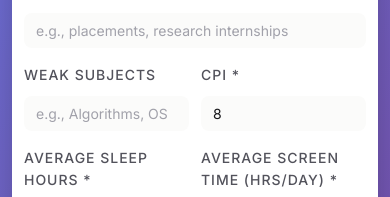
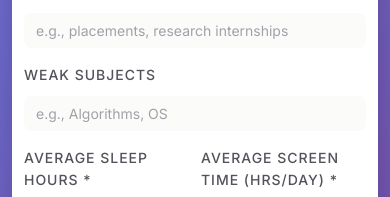
Before and after one commit to 2kri5h/atlas-platform, a React (Vite) app in the folder frontend/: page /register in a window 390 px wide. Shown: the part 562-759 px from the top of the page. Built offline with nearby package versions, Linux system fonts and the light colour scheme; no server answers; the HTML template or start-up script is replaced by a standard one.

Commit message:
fix: resolve planner half-blank screen in mobile view and remove CPI field from register page

```diff
--- a/frontend/src/pages/Planner.css
+++ b/frontend/src/pages/Planner.css
@@ -2321,19 +2321,50 @@ input:checked+.slider::before {
   }
 
   /* ── Timeline Grid – the critical fix ── */
-  /* Force Day view's header & body to fit viewport (no min-width) */
+  /* Force Day view's header & body to fit viewport (no min-width, full-width day column) */
   .timeline-container.is-day-view,
   .timeline-container.is-day-view .timeline-header,
   .timeline-container.is-day-view .timeline-body {
     min-width: 0 !important;
     width: 100% !important;
+    max-width: 100% !important;
     overflow-x: hidden !important;
   }
 
-  /* Week view: keep horizontal scroll but clamp container to viewport */
+  .timeline-container.is-day-view .day-col {
+    flex: 1 1 0% !important;
+    width: 100% !important;
+    min-width: 0 !important;
+  }
+
+  .timeline-container.is-day-view .time-gutter,
+  .timeline-container.is-day-view .time-gutter-header {
+    width: 48px !important;
+    flex-shrink: 0 !important;
+  }
+
+  .timeline-container.is-day-view .timeline-lunch-block {
+    left: 48px !important;
+    width: calc(100% - 48px) !important;
+  }
+
+  /* Week view: ensure day columns have minimum readable width and smooth horizontal scroll */
   .timeline-container.is-week-view {
-    max-width: 100vw;
+    max-width: 100% !important;
+    overflow-x: auto !important;
+    -webkit-overflow-scrolling: touch;
     border-radius: 10px;
+  }
+
+  .timeline-container.is-week-view .timeline-header,
+  .timeline-container.is-week-view .timeline-body {
+    min-width: 960px !important;
+  }
+
+  .timeline-container.is-week-view .col-header,
+  .timeline-container.is-week-view .day-col {
+    min-width: 130px !important;
+    flex: 1 0 130px !important;
   }
 
   .timeline-container {
--- a/frontend/src/pages/Planner.tsx
+++ b/frontend/src/pages/Planner.tsx
@@ -483,6 +483,13 @@ function Planner() {
   useEffect(() => {
     const timer = setInterval(() => setNow(new Date()), 60000)
     return () => clearInterval(timer)
+  }, [])
+
+  // Auto-switch to Day view on mobile screen load/orientation change
+  useEffect(() => {
+    if (typeof window !== 'undefined' && window.innerWidth <= 768) {
+      setViewMode('day')
+    }
   }, [])
 
   // ── Shared data layer ──────────────────────────────────────────────────────
--- a/frontend/src/pages/Register.tsx
+++ b/frontend/src/pages/Register.tsx
@@ -140,7 +140,6 @@ function Register() {
               placeholder="e.g., placements, research internships"
             />
           </div>
-          <div className="form-row">
           <div className="form-group">
             <label>Weak Subjects</label>
             <input
@@ -149,19 +148,6 @@ function Register() {
               onChange={(e) => setForm({ ...form, weak_subjects: e.target.value })}
               placeholder="e.g., Algorithms, OS"
             />
-            </div>
-            <div className="form-group">
-              <label>CPI *</label>
-              <input
-                type="number"
-                required
-                value={form.cpi}
-                onChange={(e) => setForm({ ...form, cpi: Number(e.target.value) })}
-                min={0}
-                max={10}
-                step={0.01}
-              />
-            </div>
           </div>
           <div className="form-row">
             <div className="form-group">
```
Lines whose indentation alone changed are shown as unchanged.
